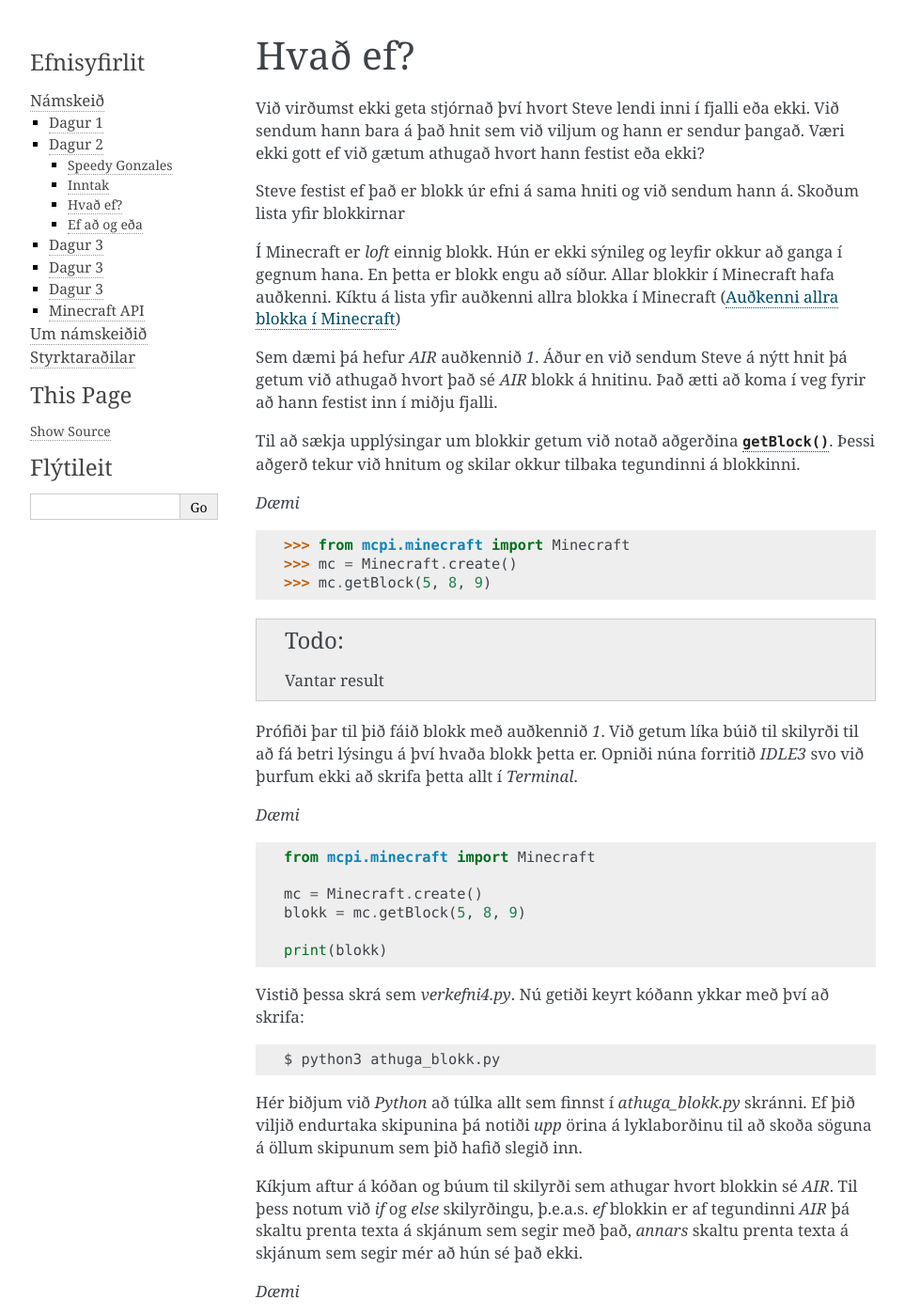
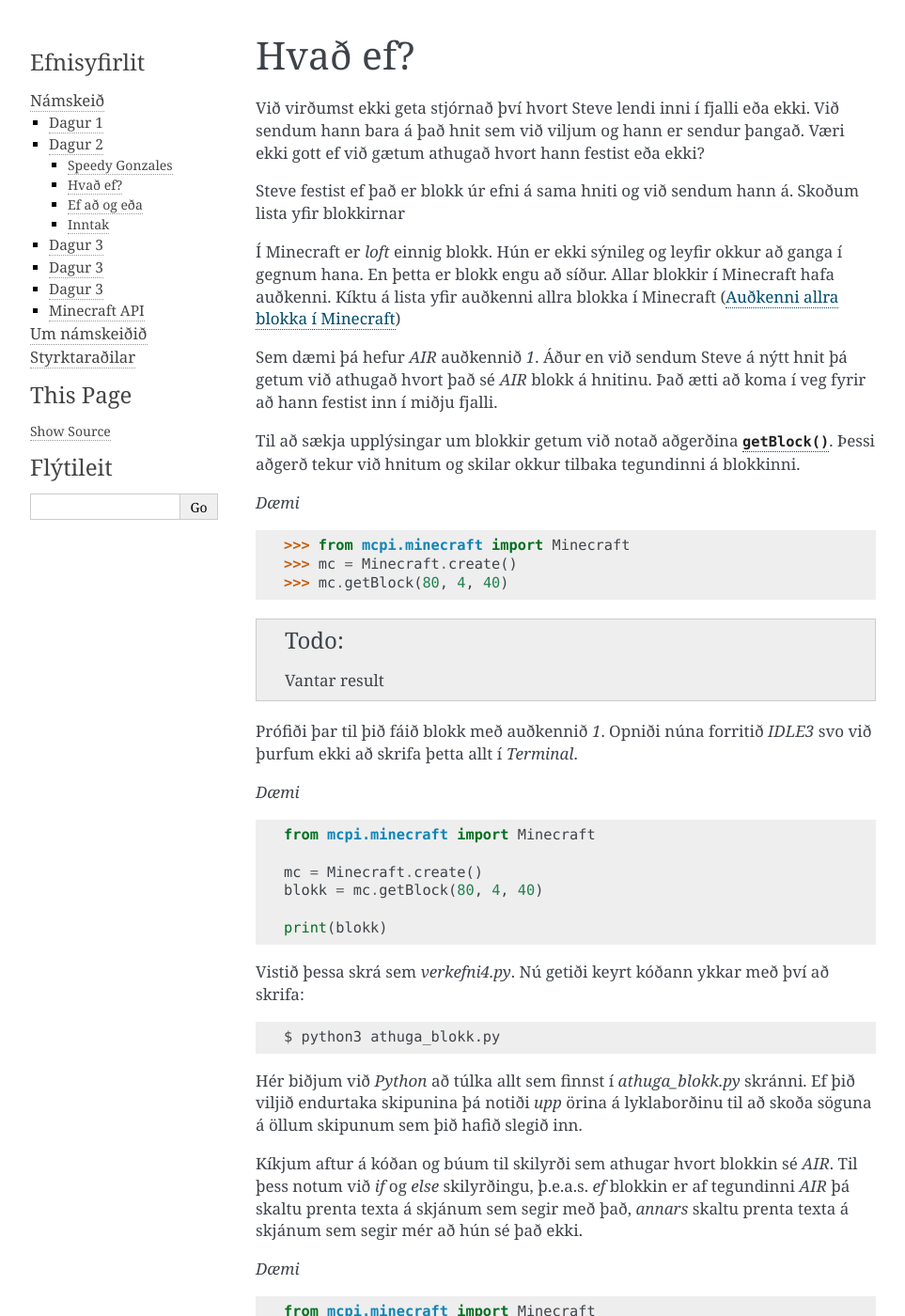
Before and after one commit to busla/minecraft-seminar, a Sphinx documentation site: the page built from source/seminar/day2/if-else-conditions.rst, in a window 1280 px wide and 1400 px high. Shown: the whole window at 94% size, without its empty margins (148-1111 px from the left). Built offline with Sphinx 7.4.7, drawn with Linux system fonts in a browser that asks for light colours; some of the changed text lies outside the part shown.

Commit message:
fixing bad code

```diff
--- a/source/seminar/day2/if-else-conditions.rst
+++ b/source/seminar/day2/if-else-conditions.rst
@@ -16,12 +16,12 @@
 
 >>> from mcpi.minecraft import Minecraft
 >>> mc = Minecraft.create()
->>> mc.getBlock(5, 8, 9)
+>>> mc.getBlock(80, 4, 40)
 
 .. todo::
     Vantar result
 
-Prófiði þar til þið fáið blokk með auðkennið *1*. Við getum líka búið til skilyrði til að fá betri lýsingu á því hvaða blokk þetta er. Opniði núna forritið *IDLE3* svo við þurfum ekki að skrifa þetta allt í *Terminal*.
+Prófiði þar til þið fáið blokk með auðkennið *1*. Opniði núna forritið *IDLE3* svo við þurfum ekki að skrifa þetta allt í *Terminal*.
 
 *Dæmi*
 
@@ -30,7 +30,7 @@
     from mcpi.minecraft import Minecraft
 
     mc = Minecraft.create()
-    blokk = mc.getBlock(5, 8, 9)
+    blokk = mc.getBlock(80, 4, 40)
 
     print(blokk)
 
@@ -51,9 +51,9 @@
     from mcpi.minecraft import Minecraft
 
     mc = Minecraft.create()
-    nyr_stadur = mc.getBlock(5, 8, 9)
+    nyr_stadur = mc.getBlock(80, 4, 40)
 
-    if nyr_stadur.id == 1:
+    if nyr_stadur == 1:
         print('Þessi blokk er úr lofti')
 
     else:
@@ -76,9 +76,9 @@
     from mcpi.minecraft import Minecraft
 
     mc = Minecraft.create()
-    nyr_stadur = mc.getBlock(5, 8, 9)
+    nyr_stadur = mc.getBlock(80, 4, 40)
 
-    if nyr_stadur.id == 0:
+    if nyr_stadur == 0:
         print('Þessi blokk er úr lofti')
 
     else:
@@ -94,9 +94,9 @@
     from mcpi.minecraft import Minecraft
 
     mc = Minecraft.create()
-    nyr_stadur = mc.getBlock(5, 8, 9)
+    nyr_stadur = mc.getBlock(80, 4, 40)
 
-    if nyr_stadur.id == 0:
+    if nyr_stadur == 0:
         print('Þessi blokk er úr lofti')
 
     else:
--- a/source/seminar/day2/intro.rst
+++ b/source/seminar/day2/intro.rst
@@ -8,6 +8,6 @@
     :titlesonly:
 
     speedy-gonzales
-    input
     if-else-conditions
     and-or-conditions
+    input
--- a/source/seminar/minecraft-api.rst
+++ b/source/seminar/minecraft-api.rst
@@ -66,13 +66,14 @@
 
     .. method:: getBlock(x, y, z)
 
-        Sækir tegund blokkarinnar á gefnu hniti.
+        Sækir tegund blokkarinnar á gefnu hniti og skilar tilbaka auðkenni blokkarinnar.
 
         *Dæmi*
 
         >>> from mcpi.minecraft import Minecraft
         >>> mc = Minecraft.create()
         >>> mc.getBlock(3, 7, 9)
+        0
 
         .. todo::
 
```
Also changed, not shown: source/seminar/day2/and-or-conditions.rst (+9 -9 lines), 16 other files.
